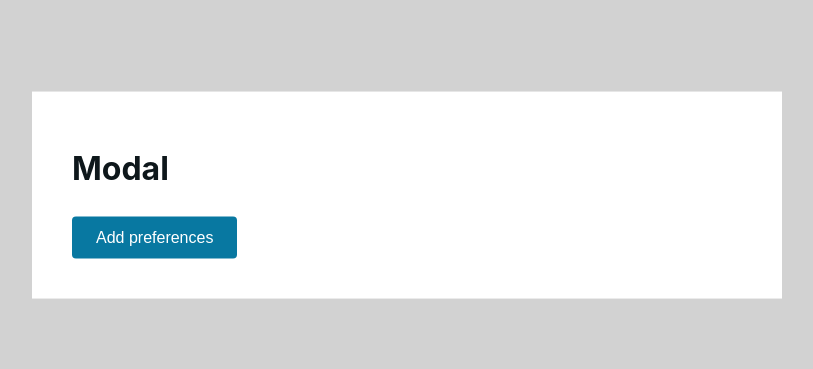
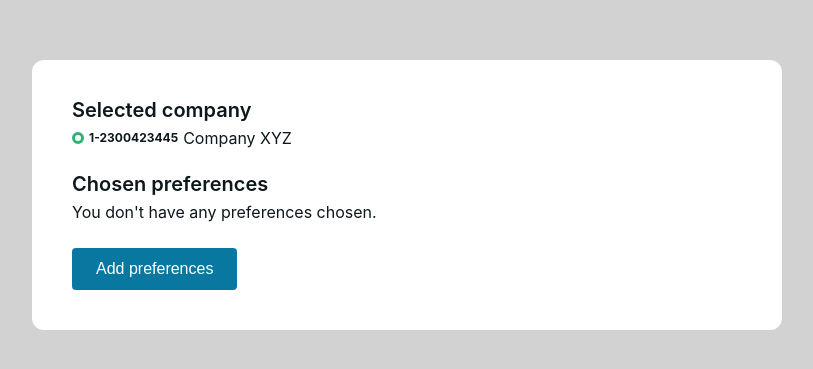
Before and after one commit to IgorPatro/FlyingBisonsModal, a React (Create React App) app: page / in a window 1280 px wide. Shown: the part 205-574 px from the top of the page, without its empty margins (233-1046 px from the left). Built offline with nearby package versions, Linux system fonts and the light colour scheme.

Commit message:
Added initial view styles

```diff
--- a/src/App.tsx
+++ b/src/App.tsx
@@ -1,16 +1,7 @@
-import React from "react"
-import Modal from "./components/common/Modal/Modal"
-import Button from "./components/common/Button/Button"
+import Preferences from "./components/Preferences/Preferences"
 
 const App = () => {
-  return (
-    <Modal>
-      <h1>Modal</h1>
-      <Modal.Section>
-        <Button preset="primary">Add preferences</Button>
-      </Modal.Section>
-    </Modal>
-  )
+  return <Preferences />
 }
 
 export default App
--- /dev/null
+++ b/src/components/Preferences/Preferences.styled.ts
@@ -0,0 +1,20 @@
+import styled from "styled-components"
+
+export const Row = styled.div`
+  display: flex;
+  align-items: center;
+  gap: 0.5rem;
+`
+
+export const RingIcon = styled.span`
+  display: inline-block;
+  width: 1.2rem;
+  height: 1.2rem;
+  border-radius: 100%;
+  border: ${({ theme }) => `3px solid ${theme.colors.green}`};
+`
+
+export const CompanyName = styled.span`
+  font-size: 1.2rem;
+  font-weight: ${({ theme }) => theme.weights.bold};
+`
--- /dev/null
+++ b/src/components/Preferences/Preferences.tsx
@@ -0,0 +1,29 @@
+import Modal from "../common/Modal/Modal"
+import Button from "../common/Button/Button"
+import * as S from "./Preferences.styled"
+
+const Preferences = () => {
+  return (
+    <Modal>
+      <Modal.Section>
+        <Modal.Title>Selected company</Modal.Title>
+        <S.Row>
+          <S.RingIcon />
+          <S.CompanyName>1-2300423445</S.CompanyName>
+          <Modal.Description>Company XYZ</Modal.Description>
+        </S.Row>
+      </Modal.Section>
+      <Modal.Section>
+        <Modal.Title>Chosen preferences</Modal.Title>
+        <Modal.Description>
+          You don't have any preferences chosen.
+        </Modal.Description>
+      </Modal.Section>
+      <Modal.Section>
+        <Button preset="primary">Add preferences</Button>
+      </Modal.Section>
+    </Modal>
+  )
+}
+
+export default Preferences
--- a/src/components/common/Button/ButtonPresets.ts
+++ b/src/components/common/Button/ButtonPresets.ts
@@ -7,4 +7,11 @@ export const primary = styled.button`
   padding: 1.2rem 2.4rem;
   font-size: 1.6rem;
   border: none;
+  font-weight: ${({ theme }) => theme.weights.medium};
+  transition: background 0.2s ease-in-out;
+
+  &:hover {
+    /* TODO: Added quick hover effect */
+    background-color: ${({ theme }) => theme.colors.green};
+  }
 `
--- a/src/components/common/Modal/Modal.styled.ts
+++ b/src/components/common/Modal/Modal.styled.ts
@@ -10,5 +10,6 @@ export const ModalWrapper = styled.div`
   padding: 4rem;
   display: flex;
   flex-direction: column;
-  gap: 1rem;
+  gap: 2.8rem;
+  border-radius: 1.2rem;
 `
--- a/src/components/common/Modal/Modal.tsx
+++ b/src/components/common/Modal/Modal.tsx
@@ -1,5 +1,7 @@
 import React from "react"
 import ModalSection from "./ModalSection/ModalSection"
+import ModalTitle from "./ModalTitle/ModalTitle"
+import ModalDescription from "./ModalDescription/ModalDescription"
 import * as S from "./Modal.styled"
 
 interface Props {
@@ -11,5 +13,7 @@ const Modal = ({ children }: Props) => {
 }
 
 Modal.Section = ModalSection
+Modal.Title = ModalTitle
+Modal.Description = ModalDescription
 
 export default Modal
--- /dev/null
+++ b/src/components/common/Modal/ModalDescription/ModalDescription.styled.ts
@@ -0,0 +1,5 @@
+import styled from "styled-components"
+
+export const ModalDescription = styled.p`
+  margin: 0;
+`
--- /dev/null
+++ b/src/components/common/Modal/ModalDescription/ModalDescription.tsx
@@ -0,0 +1,12 @@
+import React from "react"
+import * as S from "./ModalDescription.styled"
+
+interface Props {
+  children: React.ReactNode | React.ReactNode[]
+}
+
+const ModalDescription = ({ children }: Props) => {
+  return <S.ModalDescription>{children}</S.ModalDescription>
+}
+
+export default ModalDescription
--- a/src/components/common/Modal/ModalSection/ModalSection.styled.ts
+++ b/src/components/common/Modal/ModalSection/ModalSection.styled.ts
@@ -1,3 +1,8 @@
 import styled from "styled-components"
 
-export const ModalSection = styled.div``
+export const ModalSection = styled.div`
+  display: flex;
+  flex-direction: column;
+  align-items: flex-start;
+  gap: 1rem;
+`
--- a/src/components/common/Modal/ModalSection/ModalSection.tsx
+++ b/src/components/common/Modal/ModalSection/ModalSection.tsx
@@ -1,11 +1,12 @@
 import React from "react"
+import * as S from "./ModalSection.styled"
 
 interface Props {
   children: React.ReactNode | React.ReactNode[]
 }
 
 const ModalSection = ({ children }: Props) => {
-  return <div>{children}</div>
+  return <S.ModalSection>{children}</S.ModalSection>
 }
 
 export default ModalSection
--- /dev/null
+++ b/src/components/common/Modal/ModalTitle/ModalTitle.styled.ts
@@ -0,0 +1,7 @@
+import styled from "styled-components"
+
+export const ModalTitle = styled.h2`
+  margin: 0;
+  font-size: 2rem;
+  font-weight: ${({ theme }) => theme.weights.semiBold};
+`
--- /dev/null
+++ b/src/components/common/Modal/ModalTitle/ModalTitle.tsx
@@ -0,0 +1,12 @@
+import React from "react"
+import * as S from "./ModalTitle.styled"
+
+interface Props {
+  children: React.ReactNode | React.ReactNode[]
+}
+
+const ModalTitle = ({ children }: Props) => {
+  return <S.ModalTitle>{children}</S.ModalTitle>
+}
+
+export default ModalTitle
```
